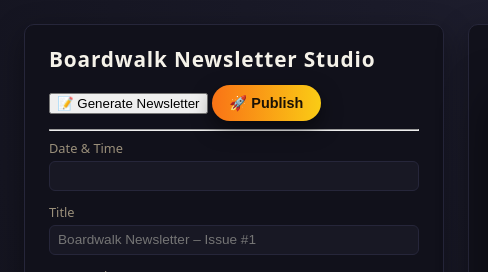
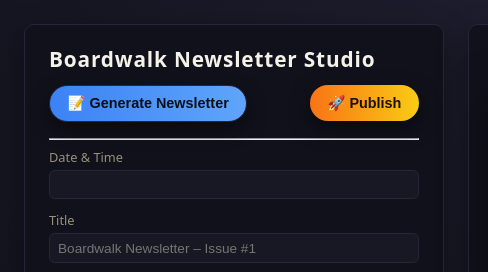
Before and after one commit to boardwalkclay1/Newsletter, a plain HTML site: page public/dashboard/index.html in a window 1280 px wide. Shown: the top 272 px of the page, 0-488 px from the left. Drawn offline with Linux system fonts and the light colour scheme; a web font is replaced by a local one.

Commit message:
Update dashboard.css

```diff
--- a/public/dashboard/dashboard.css
+++ b/public/dashboard/dashboard.css
@@ -57,14 +57,39 @@ body {
   letter-spacing: 0.04em;
 }
 
-/* PUBLISH BOX */
-.publish-box {
+/* TOP BUTTONS */
+.top-buttons {
   display: flex;
-  flex-direction: column;
-  gap: 0.25rem;
+  justify-content: space-between;
+  align-items: center;
   margin-bottom: 1rem;
 }
 
+/* GENERATE BUTTON (UPGRADED) */
+.btn-generate {
+  border-radius: 999px;
+  border: 1px solid var(--border);
+  padding: 0.55rem 1.1rem;
+  background: linear-gradient(90deg, #3b82f6, #60a5fa);
+  color: #0b0e17;
+  font-weight: 600;
+  cursor: pointer;
+  font-size: 0.9rem;
+  box-shadow: 0 8px 20px rgba(0, 0, 0, 0.45);
+  transition: 0.15s ease-in-out;
+}
+
+.btn-generate:hover {
+  filter: brightness(1.08);
+  transform: translateY(-1px);
+}
+
+.btn-generate:active {
+  transform: translateY(0);
+  filter: brightness(0.95);
+}
+
+/* PUBLISH BUTTON */
 .btn-publish {
   border-radius: 999px;
   border: none;
@@ -79,12 +104,6 @@ body {
 
 .btn-publish:hover {
   filter: brightness(1.05);
-}
-
-.note {
-  margin: 0;
-  font-size: 0.8rem;
-  color: var(--muted);
 }
 
 /* FIELDS */
@@ -157,7 +176,7 @@ body {
   overflow: hidden;
 }
 
-/* HEADER ROW (logo left, date right) */
+/* HEADER ROW */
 .bw-header-row {
   display: flex;
   justify-content: space-between;
@@ -175,7 +194,7 @@ body {
   color: #5b4630;
 }
 
-/* CENTERED RIBBON */
+/* RIBBON */
 .bw-ribbon {
   margin: 1rem auto 1.25rem auto;
   display: inline-block;
@@ -227,10 +246,6 @@ body {
   font-size: 0.95rem;
   line-height: 1.6;
   margin: 0.4rem 0;
-}
-
-.bw-paragraph.indent {
-  text-indent: 1.5em;
 }
 
 .bw-section {
```
